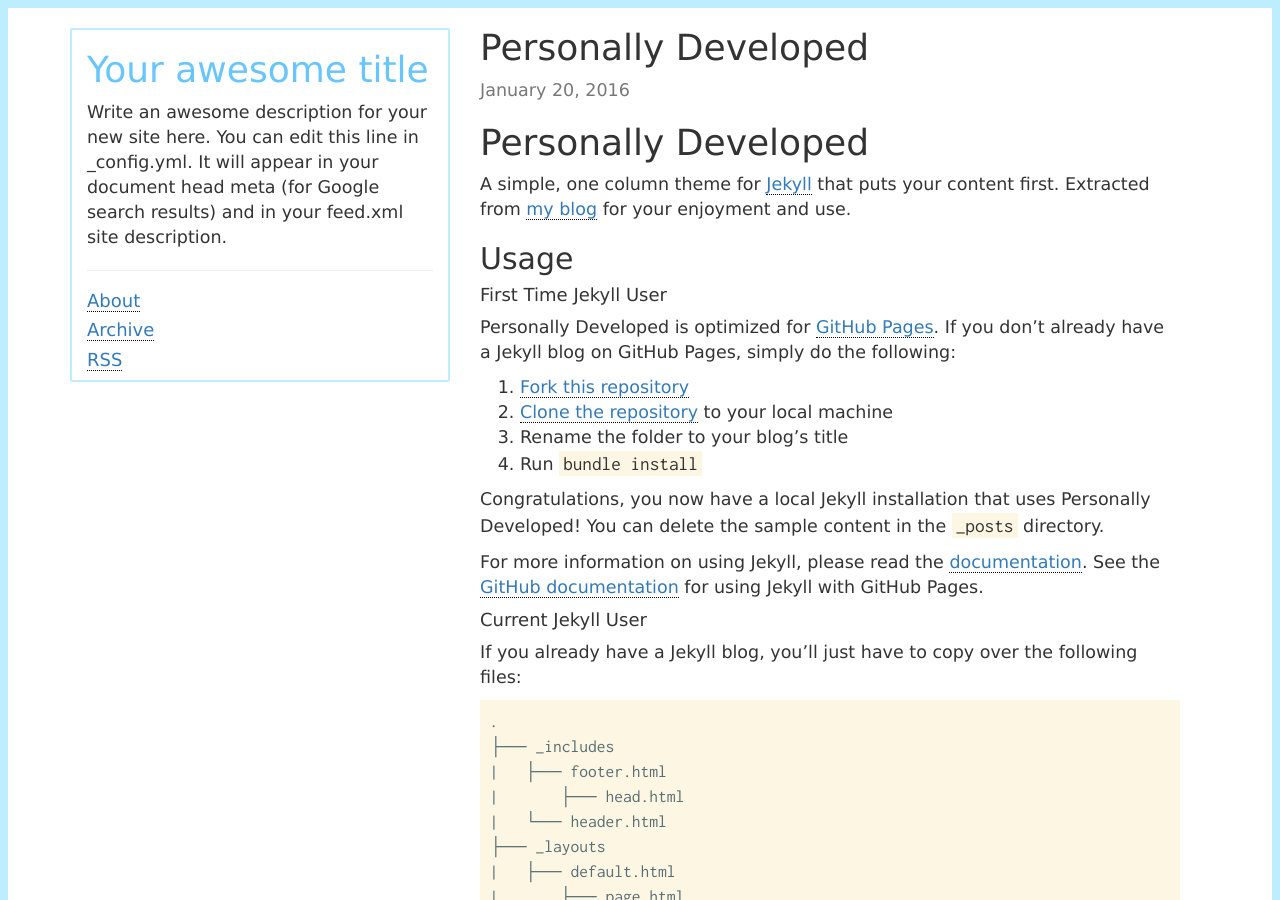
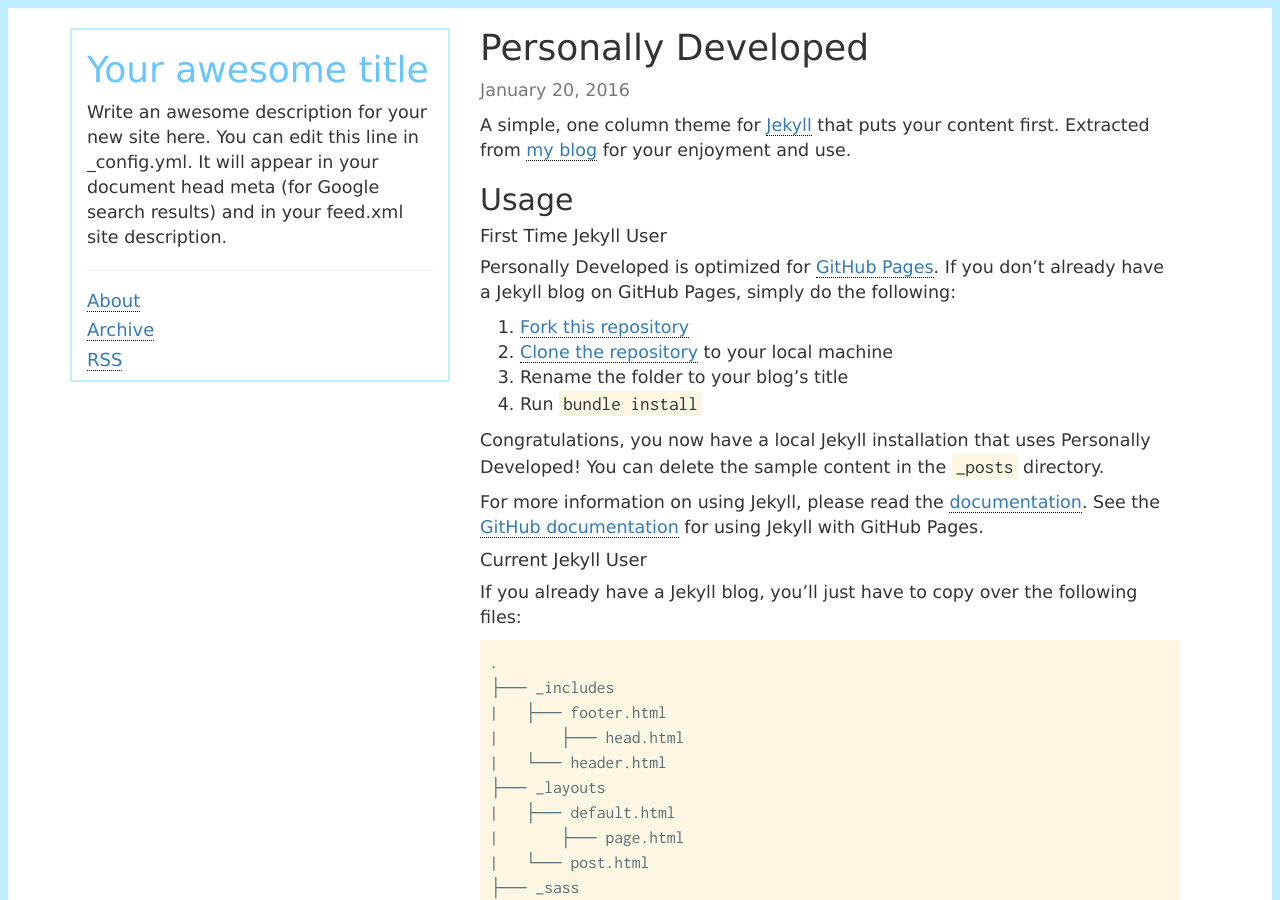
Before and after one commit to jonathanpike/personally-developed, a Jekyll site: the page built from _posts/2016-01-20-Personally-Developed.md, in a window 1280 px wide and 900 px high. Built offline with Jekyll 4.4.1, drawn with Linux system fonts in a browser that asks for light colours.

Commit message:
Remove second post title from demo post

```diff
--- a/_posts/2016-01-20-Personally-Developed.md
+++ b/_posts/2016-01-20-Personally-Developed.md
@@ -3,8 +3,6 @@
 title:  "Personally Developed"
 date:   2016-01-20 09:28:53
 ---
-
-# Personally Developed
 
 A simple, one column theme for [Jekyll](http://jekyllrb.com) that puts your content first.  Extracted from [my blog](jonathanpike.net) for your enjoyment and use.
 
```
